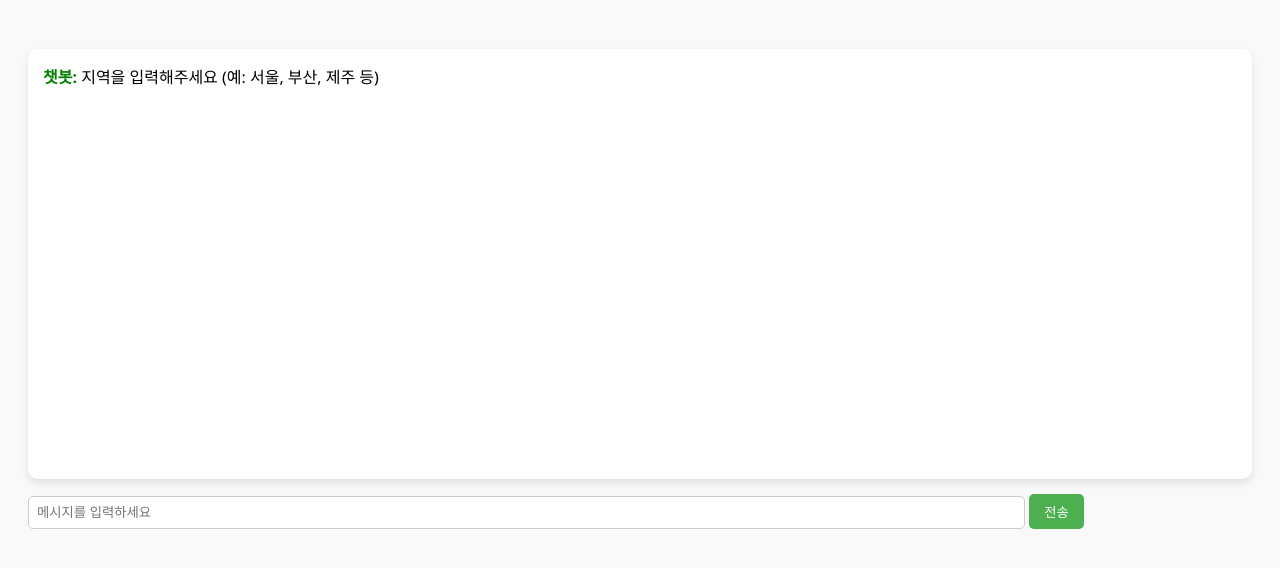
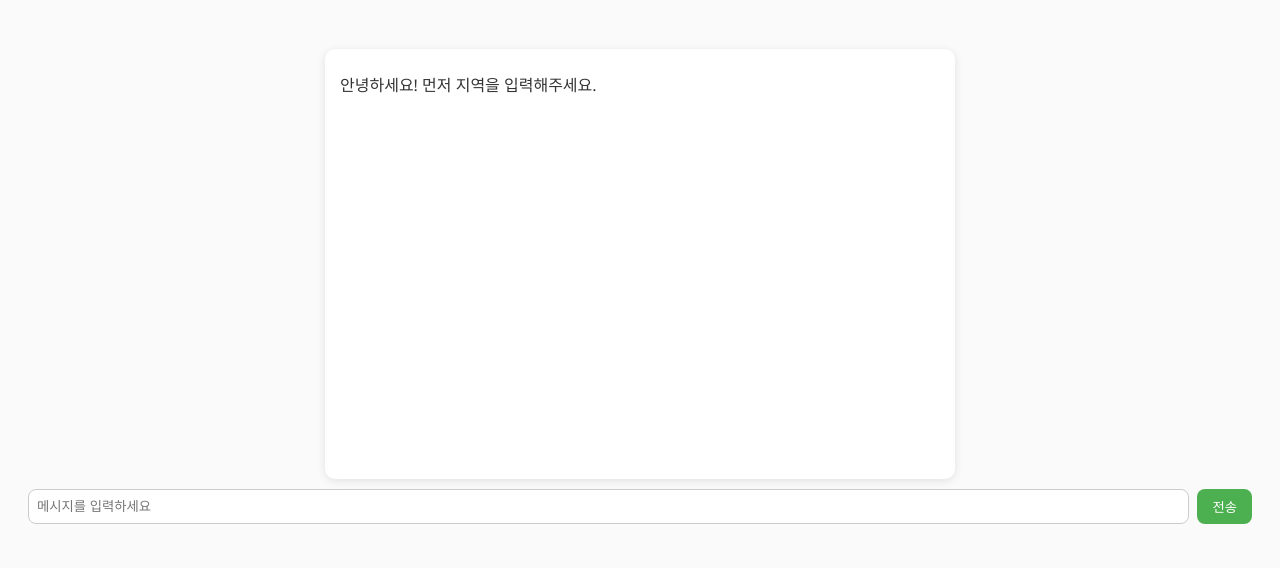
Before and after one commit to hjh-0917/weather_chatbot, a Flask app: template templates/chat.html in a window 1280 px wide. Shown: the top 568 px of the page. Run offline with Flask 3, Linux system fonts and the light colour scheme; the template is opened without the code that fills it, so the values that code supplies are empty.

Commit message:
캐릭터 선택 UI 추가 및 챗봇 화면 수정

```diff
--- a/app.py
+++ b/app.py
@@ -1,162 +1,158 @@
-from flask import Flask, render_template, request, session, jsonify
+from flask import Flask, render_template, request, jsonify, session
+import random
 import requests
 import os
-import random
 
 app = Flask(__name__)
-app.secret_key = "secret-key"
+app.secret_key = "secret_key_for_session"
 
-API_KEY = os.environ.get("OPENWEATHER_API_KEY", "여기에_API키")
-
-# 한글 → 영어 도시명
-korean_to_english = {
-    "서울": "Seoul", "부산": "Busan", "대구": "Daegu",
-    "인천": "Incheon", "광주": "Gwangju", "대전": "Daejeon",
-    "울산": "Ulsan", "세종": "Sejong", "제주": "Jeju"
-}
-
-# 챗봇 캐릭터
+# 캐릭터 목록
 characters = {
-    "trendy": "트렌디 패션 전문가",
+    "trendy": "트렌디 전문가",
     "practical": "실속파 코디 장인",
     "luxury": "럭셔리 스타일리스트",
     "cute": "귀여운 패션 친구",
     "gentle": "신사 스타일 챗봇"
 }
 
-# 연령대 그룹화
+# 한글 → 영어 도시명 변환
+korean_to_english = {
+    "서울": "Seoul", "부산": "Busan", "대구": "Daegu",
+    "인천": "Incheon", "광주": "Gwangju", "대전": "Daejeon",
+    "울산": "Ulsan", "세종": "Sejong", "경기": "Gyeonggi-do",
+    "강원": "Gangwon-do", "충북": "Chungcheongbuk-do",
+    "충남": "Chungcheongnam-do", "전북": "Jeollabuk-do",
+    "전남": "Jeollanam-do", "경북": "Gyeongsangbuk-do",
+    "경남": "Gyeongsangnam-do", "제주": "Jeju"
+}
+
+API_KEY = os.environ.get("OPENWEATHER_API_KEY")  # Render 환경변수
+
+def get_weather(city_kor):
+    city_eng = korean_to_english.get(city_kor)
+    if not city_eng:
+        return None, None
+    url = f"http://api.openweathermap.org/data/2.5/weather?q={city_eng}&appid={API_KEY}&units=metric"
+    response = requests.get(url)
+    if response.status_code == 200:
+        data = response.json()
+        return data['main']['temp'], data['weather'][0]['description']
+    return None, None
+
 def get_age_group(age):
     if age < 20: return "10대"
     elif age < 30: return "20대"
     elif age < 40: return "30대"
     else: return "40대 이상"
 
-# 코디 추천
-def get_outfit(temp, gender, age_group, character_key):
-    outfit_data = {
-        "gentle": {
+def get_outfit(character, gender, age, temp):
+    age_group = get_age_group(age)
+
+    outfits = {
+        "trendy": {
             "hot": [
-                f"{age_group} {gender}께는 시원한 린넨 셔츠와 슬림핏 슬랙스를 권해드립니다.",
-                f"{age_group} {gender}께는 화이트 셔츠와 연한 그레이 슬랙스가 잘 어울립니다.",
-                f"{age_group} {gender}께는 블루 스트라이프 셔츠와 면바지가 멋스럽습니다."
+                f"{age_group} {gender}님께는 화이트 셔츠와 린넨 반바지, 샌들을 추천드립니다.",
+                f"{age_group} {gender}님은 오버사이즈 티셔츠와 와이드 팬츠로 시원하게 입어보세요.",
+                f"{age_group} {gender}님께는 민소매 셔츠와 얇은 슬랙스가 잘 어울립니다."
             ],
             "warm": [
-                f"{age_group} {gender}께는 네이비 블레이저와 면바지를 추천드립니다.",
-                f"{age_group} {gender}께는 얇은 카디건과 셔츠 조합이 좋습니다.",
-                f"{age_group} {gender}께는 체크 셔츠와 다크 진이 고급스럽습니다."
+                f"{age_group} {gender}님께는 스트라이프 셔츠와 치노 팬츠를 추천합니다.",
+                f"{age_group} {gender}님은 베이지 자켓과 진청 데님 조합이 좋습니다.",
+                f"{age_group} {gender}님께는 오버핏 니트와 슬랙스가 세련됩니다."
             ],
             "cool": [
-                f"{age_group} {gender}께는 트렌치코트와 니트 조합이 잘 어울립니다.",
-                f"{age_group} {gender}께는 울 니트와 슬랙스를 추천드립니다.",
-                f"{age_group} {gender}께는 가디건과 셔츠 조합이 좋습니다."
+                f"{age_group} {gender}님은 가죽 자켓과 블랙 스키니진이 잘 어울립니다.",
+                f"{age_group} {gender}님께는 코듀로이 자켓과 데님 팬츠를 추천합니다.",
+                f"{age_group} {gender}님은 트렌치코트와 니트 원피스가 좋습니다."
             ],
             "cold": [
-                f"{age_group} {gender}께는 울 코트와 머플러를 추천드립니다.",
-                f"{age_group} {gender}께는 더블 브레스트 코트와 니트 조합이 멋집니다.",
-                f"{age_group} {gender}께는 두꺼운 체스터필드 코트가 잘 어울립니다."
-            ]
-        },
-        "trendy": {
-            "hot": [
-                f"{age_group} {gender}에게는 오버핏 반팔 티셔츠와 조거 팬츠를 추천합니다.",
-                f"{age_group} {gender}에게는 나시와 카고 팬츠 조합이 멋집니다.",
-                f"{age_group} {gender}에게는 루즈핏 반팔과 데님 반바지가 좋습니다."
-            ],
-            "warm": [
-                f"{age_group} {gender}에게는 루즈핏 셔츠와 데님 팬츠가 잘 어울립니다.",
-                f"{age_group} {gender}에게는 후드 집업과 조거 팬츠 조합을 추천합니다.",
-                f"{age_group} {gender}에게는 카디건과 트렌디한 청바지가 좋습니다."
-            ],
-            "cool": [
-                f"{age_group} {gender}에게는 오버핏 후드와 와이드 팬츠가 좋습니다.",
-                f"{age_group} {gender}에게는 항공 점퍼와 슬림 진 조합이 멋집니다.",
-                f"{age_group} {gender}에게는 데님 자켓과 조거 팬츠가 잘 어울립니다."
-            ],
-            "cold": [
-                f"{age_group} {gender}에게는 롱패딩과 조거 팬츠를 추천합니다.",
-                f"{age_group} {gender}에게는 두꺼운 후드와 패딩 베스트 조합이 좋습니다.",
-                f"{age_group} {gender}에게는 숏패딩과 카고 팬츠가 멋집니다."
+                f"{age_group} {gender}님께는 패딩과 머플러 조합이 따뜻합니다.",
+                f"{age_group} {gender}님은 더플코트와 기모 슬랙스를 추천합니다.",
+                f"{age_group} {gender}님은 롱패딩과 청바지가 무난합니다."
             ]
         },
         "practical": {
             "hot": [
-                f"{age_group} {gender}에게는 반팔 티셔츠와 반바지를 추천합니다.",
-                f"{age_group} {gender}에게는 얇은 린넨 셔츠와 면바지가 좋습니다.",
-                f"{age_group} {gender}에게는 기능성 반팔과 경량 반바지를 권해드립니다."
+                f"{age_group} {gender}님은 면 셔츠와 반바지 조합이 시원하고 편합니다.",
+                f"{age_group} {gender}님께는 통풍이 잘 되는 린넨 셔츠와 면바지를 추천합니다."
             ],
             "warm": [
-                f"{age_group} {gender}에게는 얇은 긴팔 티셔츠와 면바지를 추천합니다.",
-                f"{age_group} {gender}에게는 셔츠와 치노 팬츠 조합이 좋습니다.",
-                f"{age_group} {gender}에게는 라이트 자켓과 데님 팬츠가 적당합니다."
+                f"{age_group} {gender}님은 가벼운 점퍼와 슬랙스가 좋습니다.",
+                f"{age_group} {gender}님께는 면 니트와 치노 팬츠가 무난합니다."
             ],
             "cool": [
-                f"{age_group} {gender}에게는 니트와 청바지를 추천합니다.",
-                f"{age_group} {gender}에게는 후드와 면바지가 편안합니다.",
-                f"{age_group} {gender}에게는 가디건과 셔츠 조합이 좋습니다."
+                f"{age_group} {gender}님은 울 자켓과 면바지를 추천합니다.",
+                f"{age_group} {gender}님께는 방수 점퍼와 데님이 좋습니다."
             ],
             "cold": [
-                f"{age_group} {gender}에게는 두꺼운 코트와 장갑을 추천합니다.",
-                f"{age_group} {gender}에게는 경량 패딩과 머플러 조합이 좋습니다.",
-                f"{age_group} {gender}에게는 방한 점퍼와 기모 바지를 권해드립니다."
+                f"{age_group} {gender}님은 두꺼운 패딩과 기모 바지를 추천합니다.",
+                f"{age_group} {gender}님께는 누빔 코트와 울 바지가 따뜻합니다."
             ]
         },
         "luxury": {
             "hot": [
-                f"{age_group} {gender}에게는 구찌 반팔 셔츠와 로에베 샌들을 추천드립니다.",
-                f"{age_group} {gender}에게는 프라다 셔츠와 보테가 베네타 로퍼가 잘 어울립니다.",
-                f"{age_group} {gender}에게는 루이비통 폴로 셔츠와 발렌시아가 스니커즈가 멋집니다."
+                f"{age_group} {gender}님은 실크 셔츠와 린넨 팬츠로 고급스러운 여름 스타일을 완성하세요.",
+                f"{age_group} {gender}님께는 화이트 원피스와 금빛 샌들이 잘 어울립니다."
             ],
             "warm": [
-                f"{age_group} {gender}에게는 버버리 셔츠와 톰포드 슬랙스를 추천드립니다.",
-                f"{age_group} {gender}에게는 로로피아나 니트와 에르메스 로퍼가 잘 어울립니다.",
-                f"{age_group} {gender}에게는 톰브라운 가디건과 보테가 베네타 팬츠가 좋습니다."
+                f"{age_group} {gender}님은 카디건과 플리츠 스커트를 추천합니다.",
+                f"{age_group} {gender}님께는 블레이저와 슬림핏 팬츠가 세련됩니다."
             ],
             "cool": [
-                f"{age_group} {gender}에게는 발렌시아가 니트와 보테가 베네타 팬츠를 추천드립니다.",
-                f"{age_group} {gender}에게는 디올 울 코트와 구찌 로퍼가 잘 어울립니다.",
-                f"{age_group} {gender}에게는 루이비통 점퍼와 톰포드 팬츠가 좋습니다."
+                f"{age_group} {gender}님은 캐시미어 코트와 가죽 부츠가 잘 어울립니다.",
+                f"{age_group} {gender}님께는 울 재킷과 와이드 슬랙스를 추천합니다."
             ],
             "cold": [
-                f"{age_group} {gender}에게는 몽클레어 코트와 루이비통 머플러를 추천드립니다.",
-                f"{age_group} {gender}에게는 프라다 패딩과 보테가 베네타 부츠가 좋습니다.",
-                f"{age_group} {gender}에게는 톰포드 울 코트와 에르메스 장갑이 잘 어울립니다."
+                f"{age_group} {gender}님은 퍼 코트와 힐 조합이 좋습니다.",
+                f"{age_group} {gender}님께는 고급 패딩과 가죽 장갑을 추천합니다."
             ]
         },
         "cute": {
             "hot": [
-                f"{age_group} {gender}에게는 반팔 원피스와 샌들을 추천합니다.",
-                f"{age_group} {gender}에게는 민소매 티셔츠와 플레어 스커트가 좋습니다.",
-                f"{age_group} {gender}에게는 얇은 셔츠와 반바지가 잘 어울립니다."
+                f"{age_group} {gender}님은 파스텔 티셔츠와 플레어 스커트를 추천합니다.",
+                f"{age_group} {gender}님께는 민소매 블라우스와 데님 스커트가 잘 어울립니다."
             ],
             "warm": [
-                f"{age_group} {gender}에게는 가디건과 플레어 스커트를 추천합니다.",
-                f"{age_group} {gender}에게는 셔츠와 A라인 스커트 조합이 좋습니다.",
-                f"{age_group} {gender}에게는 얇은 니트와 청바지가 잘 어울립니다."
+                f"{age_group} {gender}님은 가디건과 하이웨스트 팬츠가 귀엽습니다.",
+                f"{age_group} {gender}님께는 셔츠원피스와 플랫슈즈를 추천합니다."
             ],
             "cool": [
-                f"{age_group} {gender}에게는 귀여운 니트와 치마를 추천합니다.",
-                f"{age_group} {gender}에게는 후드티와 면바지가 잘 어울립니다.",
-                f"{age_group} {gender}에게는 가디건과 청바지가 좋습니다."
+                f"{age_group} {gender}님은 체크 코트와 니트 스커트가 잘 어울립니다.",
+                f"{age_group} {gender}님께는 후드집업과 데님 팬츠를 추천합니다."
             ],
             "cold": [
-                f"{age_group} {gender}에게는 패딩과 머플러를 추천합니다.",
-                f"{age_group} {gender}에게는 두꺼운 코트와 니트 원피스가 잘 어울립니다.",
-                f"{age_group} {gender}에게는 후드 집업과 기모 바지가 좋습니다."
+                f"{age_group} {gender}님은 더플코트와 니트 비니가 귀엽습니다.",
+                f"{age_group} {gender}님께는 패딩과 레깅스 조합을 추천합니다."
+            ]
+        },
+        "gentle": {
+            "hot": [
+                f"{age_group} {gender}님께는 린넨 셔츠와 슬랙스, 로퍼가 잘 어울립니다.",
+                f"{age_group} {gender}님은 화이트 셔츠와 베이지 치노팬츠를 추천합니다."
+            ],
+            "warm": [
+                f"{age_group} {gender}님은 네이비 블레이저와 그레이 슬랙스가 멋집니다.",
+                f"{age_group} {gender}님께는 카디건과 면바지가 무난합니다."
+            ],
+            "cool": [
+                f"{age_group} {gender}님은 울 코트와 더비슈즈가 잘 어울립니다.",
+                f"{age_group} {gender}님께는 가죽 자켓과 슬랙스를 추천합니다."
+            ],
+            "cold": [
+                f"{age_group} {gender}님은 더블 코트와 머플러 조합이 좋습니다.",
+                f"{age_group} {gender}님께는 패딩과 구두를 추천합니다."
             ]
         }
     }
 
-    # 온도 범위 → 키 매칭
     if temp >= 27:
-        season_key = "hot"
+        return random.choice(outfits[character]["hot"])
     elif temp >= 20:
-        season_key = "warm"
+        return random.choice(outfits[character]["warm"])
     elif temp >= 10:
-        season_key = "cool"
+        return random.choice(outfits[character]["cool"])
     else:
-        season_key = "cold"
-
-    return random.choice(outfit_data[character_key][season_key])
+        return random.choice(outfits[character]["cold"])
 
 @app.route("/")
 def select_character():
@@ -164,54 +160,41 @@ def select_character():
 
 @app.route("/start_chat", methods=["POST"])
 def start_chat():
-    session.clear()
     session["character"] = request.form.get("character")
-    session["step"] = 1
-    return render_template("chat.html", character=characters[session['character']])
+    session["step"] = "ask_city"
+    return render_template("chat.html", character=characters[session["character"]])
 
 @app.route("/chat", methods=["POST"])
 def chat():
-    user_msg = request.json.get("message")
-    step = session.get("step", 1)
+    user_msg = request.json.get("message", "").strip()
+    step = session.get("step", "ask_city")
 
-    if step == 1:
-        session["step"] = 2
+    if step == "ask_city":
         session["city"] = user_msg
+        session["step"] = "ask_gender"
         return jsonify({"reply": "성별을 입력해주세요 (남성/여성)"})
-    elif step == 2:
-        session["step"] = 3
+
+    elif step == "ask_gender":
         session["gender"] = user_msg
-        return jsonify({"reply": "나이를 입력해주세요"})
-    elif step == 3:
+        session["step"] = "ask_age"
+        return jsonify({"reply": "나이를 입력해주세요 (숫자)"})
+
+    elif step == "ask_age":
         try:
             age = int(user_msg)
-        except:
+        except ValueError:
             return jsonify({"reply": "나이는 숫자로 입력해주세요."})
+        session["age"] = age
+        temp, desc = get_weather(session["city"])
+        if temp is None:
+            return jsonify({"reply": "지원하지 않는 지역입니다. 다시 입력해주세요."})
+        outfit = get_outfit(session["character"], session["gender"], age, temp)
+        session["step"] = "done"
+        return jsonify({"reply": f"{session['city']}의 현재 기온은 {temp}°C, 날씨는 '{desc}'입니다.\n오늘의 추천 코디: {outfit}"})
 
-        session["age"] = age
-        session["step"] = 4
-
-        city_kor = session["city"]
-        city_eng = korean_to_english.get(city_kor)
-        if not city_eng:
-            return jsonify({"reply": f"'{city_kor}'는 지원하지 않는 지역입니다."})
-
-        url = f"http://api.openweathermap.org/data/2.5/weather?q={city_eng}&appid={API_KEY}&units=metric&lang=kr"
-        res = requests.get(url)
-        if res.status_code != 200:
-            return jsonify({"reply": "날씨 정보를 가져오지 못했습니다."})
-
-        data = res.json()
-        temp = data['main']['temp']
-        weather_desc = data['weather'][0]['description']
-        age_group = get_age_group(age)
-
-        outfit = get_outfit(temp, session["gender"], age_group, session["character"])
-
-        reply = f"{city_kor}의 현재 온도는 {temp}°C, 날씨는 '{weather_desc}'입니다.\n추천 코디: {outfit}"
-        return jsonify({"reply": reply})
-    else:
-        return jsonify({"reply": "대화를 다시 시작하려면 페이지를 새로고침하세요."})
+    elif step == "done":
+        return jsonify({"reply": "대화를 다시 시작하려면 페이지를 새로고침 해주세요."})
 
 if __name__ == "__main__":
-    app.run(debug=True)
+    port = int(os.environ.get("PORT", 5000))  # Render 포트 사용
+    app.run(host="0.0.0.0", port=port)
--- a/requirements.txt
+++ b/requirements.txt
@@ -1,2 +1,2 @@
-flask
+Flask
 requests
--- a/templates/chat.html
+++ b/templates/chat.html
@@ -6,93 +6,91 @@
     <style>
         body {
             font-family: 'Segoe UI', sans-serif;
-            background-color: #f9f9f9;
+            background-color: #fafafa;
             padding: 20px;
         }
         h1 {
             text-align: center;
         }
-        #chat-box {
+        .chat-box {
+            width: 100%;
+            max-width: 600px;
+            margin: auto;
             background: white;
             border-radius: 10px;
             padding: 15px;
+            box-shadow: 0 2px 8px rgba(0,0,0,0.1);
             height: 400px;
             overflow-y: auto;
-            box-shadow: 0 4px 8px rgba(0,0,0,0.1);
-            margin-bottom: 15px;
         }
         .message {
-            margin-bottom: 10px;
+            margin: 8px 0;
+        }
+        .bot {
+            color: #333;
         }
         .user {
-            color: blue;
-            font-weight: bold;
+            color: #007BFF;
+            text-align: right;
         }
-        .bot {
-            color: green;
-            font-weight: bold;
+        .input-area {
+            display: flex;
+            justify-content: center;
+            margin-top: 10px;
         }
-        #user-input {
-            width: 80%;
+        input {
+            flex: 1;
             padding: 8px;
-            border-radius: 5px;
+            border-radius: 8px;
             border: 1px solid #ccc;
         }
-        #send-btn {
+        button {
+            margin-left: 8px;
             padding: 8px 15px;
             border: none;
-            background-color: #4CAF50;
+            border-radius: 8px;
+            background: #4CAF50;
             color: white;
-            border-radius: 5px;
             cursor: pointer;
         }
-        #send-btn:hover {
-            background-color: #45a049;
+        button:hover {
+            background: #45a049;
         }
     </style>
 </head>
 <body>
     <h1>{{ character }}</h1>
-    <div id="chat-box"></div>
-    <input type="text" id="user-input" placeholder="메시지를 입력하세요">
-    <button id="send-btn">전송</button>
+    <div class="chat-box" id="chat-box">
+        <div class="message bot">안녕하세요! 먼저 지역을 입력해주세요.</div>
+    </div>
+
+    <div class="input-area">
+        <input type="text" id="user-input" placeholder="메시지를 입력하세요">
+        <button onclick="sendMessage()">전송</button>
+    </div>
 
     <script>
-        const chatBox = document.getElementById("chat-box");
-        const userInput = document.getElementById("user-input");
-        const sendBtn = document.getElementById("send-btn");
+        function sendMessage() {
+            const input = document.getElementById("user-input");
+            const msg = input.value.trim();
+            if (!msg) return;
 
-        function appendMessage(sender, text) {
-            const msg = document.createElement("div");
-            msg.classList.add("message");
-            msg.innerHTML = `<span class="${sender}">${sender === 'user' ? '사용자' : '챗봇'}:</span> ${text}`;
-            chatBox.appendChild(msg);
-            chatBox.scrollTop = chatBox.scrollHeight;
-        }
-
-        sendBtn.addEventListener("click", () => {
-            const text = userInput.value.trim();
-            if (!text) return;
-            appendMessage("user", text);
-            userInput.value = "";
+            const chatBox = document.getElementById("chat-box");
+            chatBox.innerHTML += `<div class="message user">${msg}</div>`;
 
             fetch("/chat", {
                 method: "POST",
-                headers: { "Content-Type": "application/json" },
-                body: JSON.stringify({ message: text })
+                headers: {"Content-Type": "application/json"},
+                body: JSON.stringify({message: msg})
             })
             .then(res => res.json())
             .then(data => {
-                appendMessage("bot", data.reply);
+                chatBox.innerHTML += `<div class="message bot">${data.reply}</div>`;
+                chatBox.scrollTop = chatBox.scrollHeight;
             });
-        });
 
-        userInput.addEventListener("keypress", (e) => {
-            if (e.key === "Enter") sendBtn.click();
-        });
-
-        // 첫 메시지
-        appendMessage("bot", "지역을 입력해주세요 (예: 서울, 부산, 제주 등)");
+            input.value = "";
+        }
     </script>
 </body>
 </html>
```
Also changed, not shown: templates/chat_select.html (+20 -16 lines).
